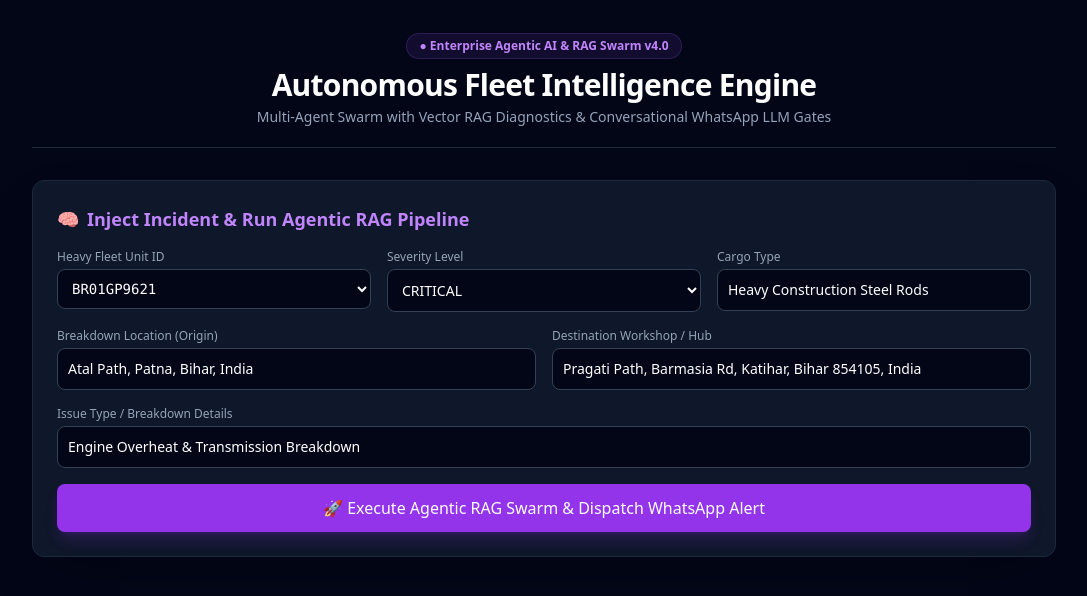
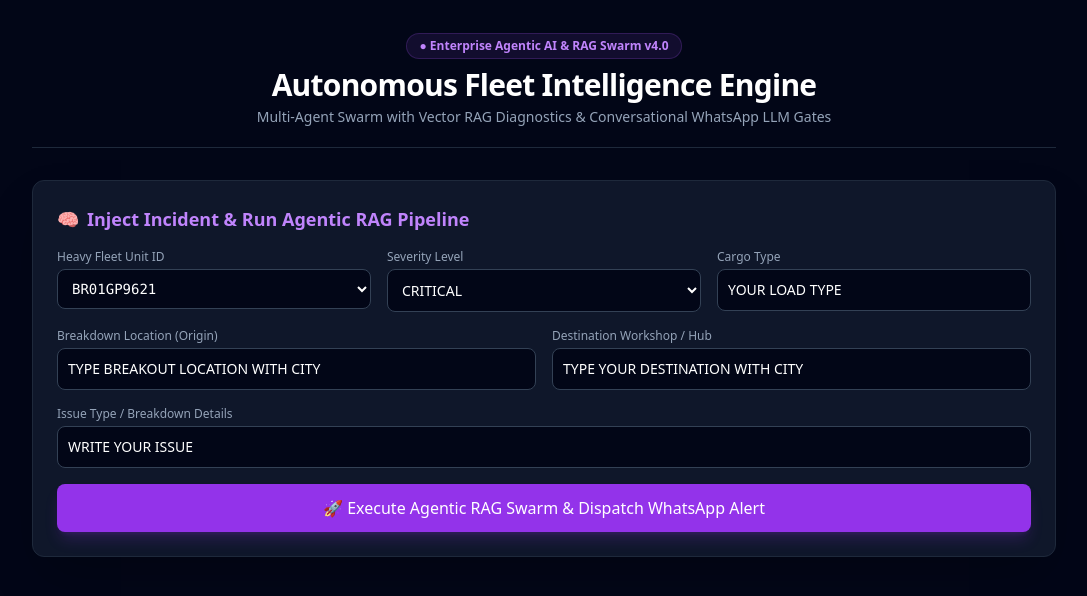
Before and after one commit to projects2829/fleet-swarm-project, a React (Create React App) app in the folder frontend/: page / in a window 1280 px wide. Shown: the top 596 px of the page, without its empty margins (96-1183 px from the left). Built offline with nearby package versions, Linux system fonts and the light colour scheme.

Commit message:
Update initial form data with placeholder values

```diff
--- a/frontend/src/App.js
+++ b/frontend/src/App.js
@@ -3,12 +3,12 @@ import './App.css';
 
 function App() {
   const [formData, setFormData] = useState({
-    vehicle_id: 'BR01GP9621',
-    location: 'Atal Path, Patna, Bihar, India',
-    destination: 'Pragati Path, Barmasia Rd, Katihar, Bihar 854105, India',
-    issue_type: 'Engine Overheat & Transmission Breakdown',
-    severity: 'CRITICAL',
-    cargo_type: 'Heavy Construction Steel Rods'
+    vehicle_id: 'SELECT VEHICLE',
+    location: 'TYPE BREAKOUT LOCATION WITH CITY',
+    destination: 'TYPE YOUR DESTINATION WITH CITY',
+    issue_type: 'WRITE YOUR ISSUE',
+    severity: 'TYPE',
+    cargo_type: 'YOUR LOAD TYPE'
   });
 
   const [loading, setLoading] = useState(false);
```
